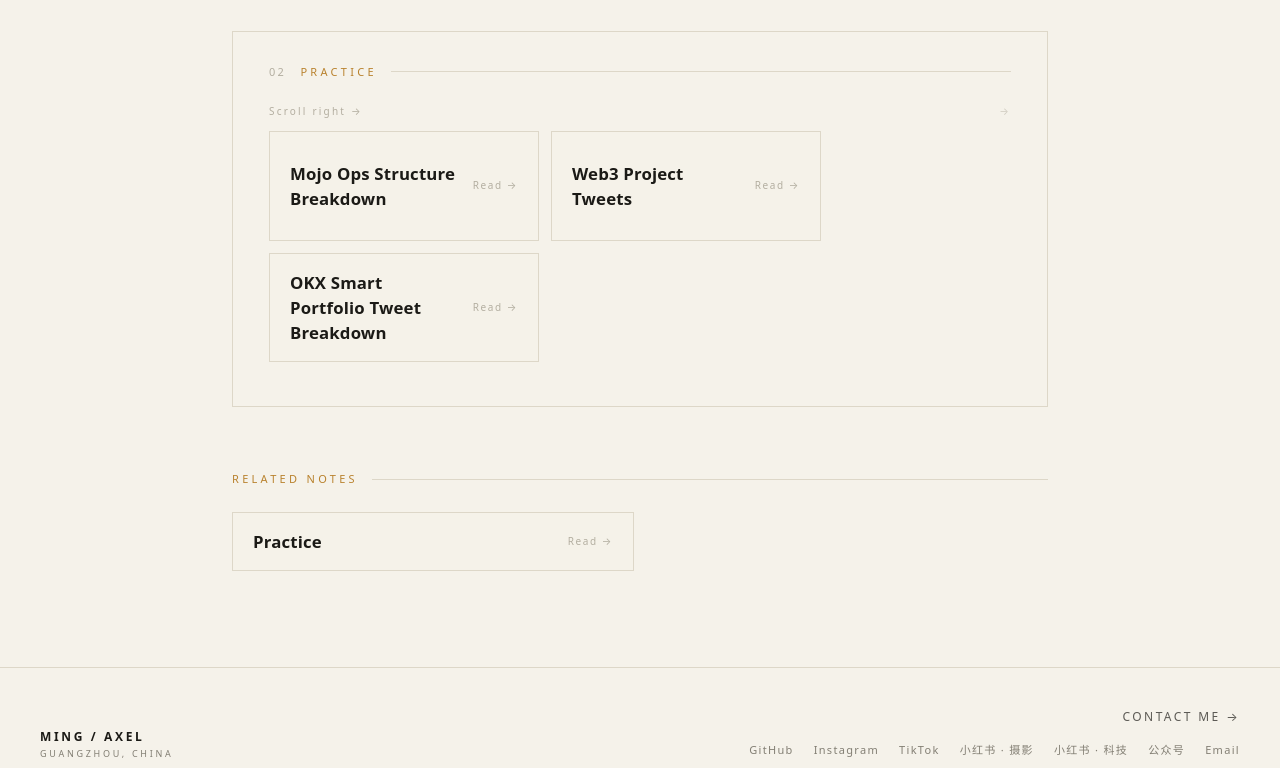
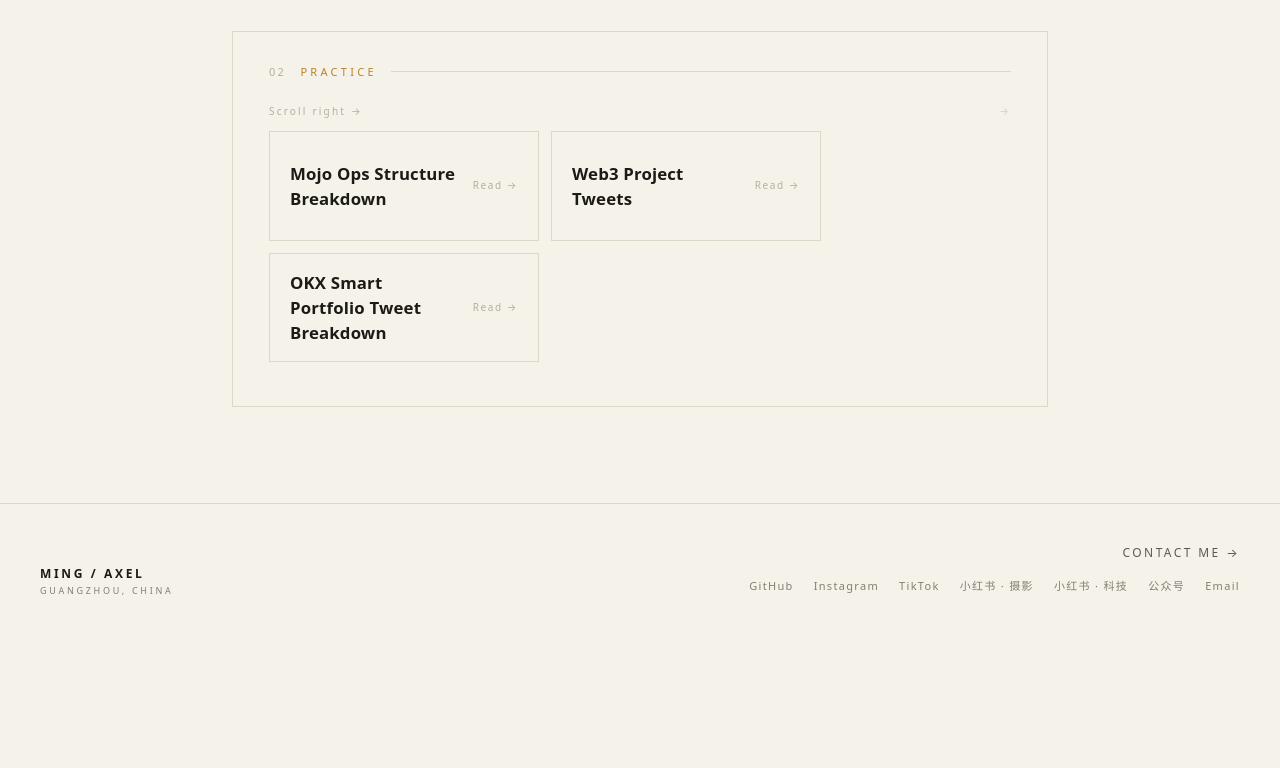
Before and after one commit to mingd1n/aboutming, a Next.js app: page /en/career/web3 in a window 1280 px wide. Shown: the part 797-1565 px from the top of the page. After the commit the page ends 1432 px from the top, so only its background shows below. Built offline with nearby package versions, Linux system fonts and the light colour scheme.

Commit message:
fix: align web3 sections with vault; drop related notes

```diff
--- a/app/[lang]/career/[direction]/page.tsx
+++ b/app/[lang]/career/[direction]/page.tsx
@@ -3,7 +3,7 @@ import Link from 'next/link';
 import { langFromParam, t, LANGS, type Lang } from '@/lib/i18n';
 import { getDirection, directions, entrySlug } from '@/data/directions';
 import { noteTitle } from '@/data/note-titles';
-import { notesForDirection, noteBySlug, notes, type Note } from '@/lib/content';
+import { noteBySlug, type Note } from '@/lib/content';
 import { renderNoteHTML, splitSections, type SectionBlock } from '@/lib/markdown';
 import SocialCards from '@/components/SocialCards';
 
@@ -16,6 +16,7 @@ export function generateStaticParams() {
 /** 小节标题：中文页原样（Obsidian 标题）；英文页对常用小节给英文标签 */
 const SECTION_LABEL_EN: Record<string, string> = {
   学习: 'Learning',
+  实践: 'Practice',
   练习: 'Practice',
   产出: 'Output',
   作品: 'Works',
@@ -82,11 +83,6 @@ function hasRealContent(body: string): boolean {
   return text.trim().length > 0;
 }
 
-/** 笔记是否有真实内容（只有标题/破折号的空占位不算） */
-function noteHasContent(n: Note): boolean {
-  return n.content.replace(/^#.*$/gm, '').replace(/[-_*`#>|—\s]+/g, '').trim().length > 0;
-}
-
 function NoteLinkCard({ note, lang }: { note: Note; lang: Lang }) {
   return (
     <Link
@@ -120,34 +116,7 @@ export default async function DirectionPage({
   const dirIndex = directions.findIndex((d) => d.id === dir.id) + 1;
 
   const entry = noteBySlug(entrySlug(dir));
-
-  // 该方向在入口笔记正文之外的相关笔记（去 hub、去空占位、去正文已链接）
-  const bodySlugs = new Set<string>();
-  if (entry) {
-    for (const m of entry.content.matchAll(/\/notes\/([^")]+)/g)) {
-      try {
-        bodySlugs.add(decodeURIComponent(m[1]));
-      } catch {
-        bodySlugs.add(m[1]);
-      }
-    }
-  }
-  const seen = new Set<string>();
-  const pool: Note[] = [
-    ...notesForDirection(dir.id, 'resume'),
-    ...notesForDirection(dir.id, 'learning'),
-    ...notesForDirection(dir.id, 'output'),
-    ...notes.filter((n) => n.direction === dir.id && n.tab === null && !n.isHub),
-  ];
-  const related = pool.filter(
-    (n) =>
-      n &&
-      noteHasContent(n) &&
-      entry?.slug !== n.slug &&
-      !bodySlugs.has(n.slug) &&
-      (seen.has(n.slug) ? false : (seen.add(n.slug), true)),
-  );
-
+  // 方向页只渲染入口笔记小节（对齐 Obsidian 入口文件）；不再附加「相关笔记」
   const blocks = entry && !entry.isEmpty ? splitSections(entry.content) : [];
 
   const renderItems = (items: SectionItem[]) => (
@@ -264,20 +233,6 @@ export default async function DirectionPage({
       ) : (
         <p className="text-muted">{t(lang, 'plan.empty')}</p>
       )}
-
-      {related.length ? (
-        <section className="mt-16">
-          <div className="dir-section-head mb-5">
-            <span className="dir-section-label">{t(lang, 'dir.related')}</span>
-            <span className="dir-section-line" aria-hidden />
-          </div>
-          <div className="grid gap-3 sm:grid-cols-2">
-            {related.map((n) => (
-              <NoteLinkCard key={n.slug} note={n} lang={lang} />
-            ))}
-          </div>
-        </section>
-      ) : null}
     </div>
   );
 }
--- a/scripts/sync-content.mjs
+++ b/scripts/sync-content.mjs
@@ -128,6 +128,8 @@ function resolveLink(target, currentRel, pathIndex, baseIndex) {
 
 const SECTION_TABS = [
   [/^学习/, 'learning'],
+  [/^实践/, 'output'],
+  [/^练习/, 'output'],
   [/^产出/, 'output'],
   [/^作品/, 'output'],
   [/^项目/, 'output'],
@@ -284,7 +286,10 @@ function main() {
           /\/产出\//.test(rest) ||
           /^产出$/.test(rest) ||
           /^作品\//.test(rest) ||
-          /^项目\//.test(rest)
+          /^项目\//.test(rest) ||
+          /^实践\//.test(rest) ||
+          /^实践$/.test(rest) ||
+          /^练习\//.test(rest)
         ) {
           tab = 'output';
         } else if (/^学习\//.test(rest) || /web3学习\//.test(rest) || /学习\//.test(rest)) {
```
Also changed, not shown: data/generated.json, 2 other files (tests, documents, lock files or other folders).
